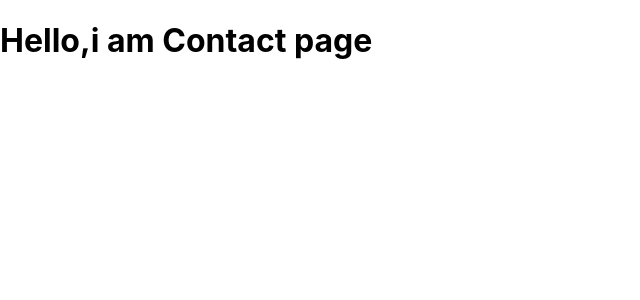
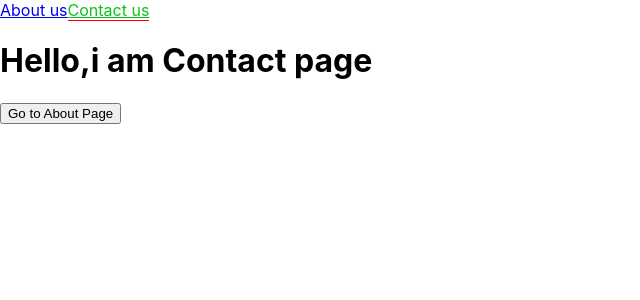
Before and after one commit to ahsan2002/Learning-Hooks-in-React, a React (Create React App) app: page /contact in a window 1280 px wide. Shown: the top 300 px of the page, without its empty margins (0-640 px from the left). Built offline with nearby package versions, Linux system fonts and the light colour scheme.

Commit message:
learn hooks in router

```diff
--- a/src/App.jsx
+++ b/src/App.jsx
@@ -7,6 +7,7 @@ import { Routes,Route} from "react-router-dom";
 import About from "./About";
 import Contact from "./Contact";
 import Error from "./Error";
+import Navbar from "./Navbar";
 
 const App = () => {
 //   const [num, setnum] = useState(0);
@@ -92,8 +93,9 @@ return(
   <>
 {/* if only '/',it means root pr jana hai! */}
 
+<Navbar/>
 <Routes>
-  <Route exact path="/" element={<About/>}  />
+  <Route path="/" element={<About/>}  />
   <Route path="/contact" element={<Contact/>} />
   {/* if we want to show user a error when a user writes a path that doesnot exits so we give '*' in path in route tag */}
   <Route path="*" element={<Error/>} />
--- a/src/Contact.jsx
+++ b/src/Contact.jsx
@@ -1,7 +1,18 @@
 import React from 'react';
+import {useNavigate} from 'react-router-dom';
 
 const Contact=()=>{
-    return <h1>Hello,i am Contact page</h1>
+    const navi=useNavigate();
+
+    const changepg=()=>{
+        // alert('hi');
+        navi('/');
+    }
+
+    return(<>
+    <h1>Hello,i am Contact page</h1>
+    <button onClick={changepg}>Go to About Page</button>
+    </>)
 }
 
 export default Contact;
--- /dev/null
+++ b/src/Navbar.jsx
@@ -0,0 +1,16 @@
+import React from 'react';
+import {NavLink} from 'react-router-dom';
+import './index.css';
+const Navbar=()=>{
+    return (
+        <>
+        <NavLink to='/'>About us</NavLink>
+        <NavLink to='/contact'>Contact us</NavLink>
+        <br />
+        {/* <a href="/">About Us</a>
+        <a href="/contact">Contact Us</a> */}
+        </>
+    )
+}
+
+export default Navbar;
--- a/src/index.css
+++ b/src/index.css
@@ -8,6 +8,11 @@ body {
 }
 
 code {
-  font-family: source-code-pro, Menlo, Monaco, Consolas, 'Courier New',
+  font-family:source-code-pro, Menlo, Monaco, Consolas, 'Courier New',
     monospace;
 }
+
+.active{
+  color: rgb(11, 195, 24);
+  border-bottom: 1px solid red;
+}
```
